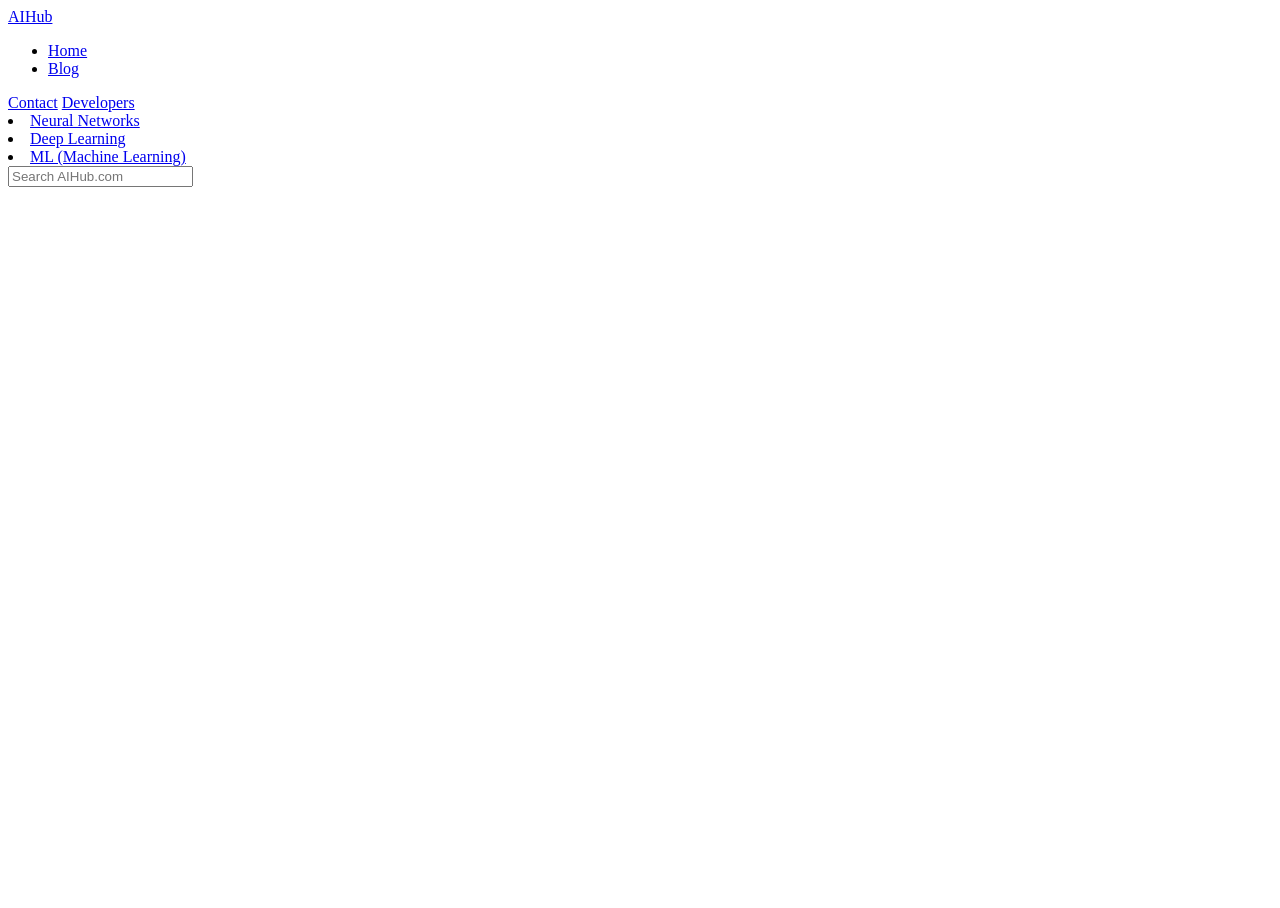
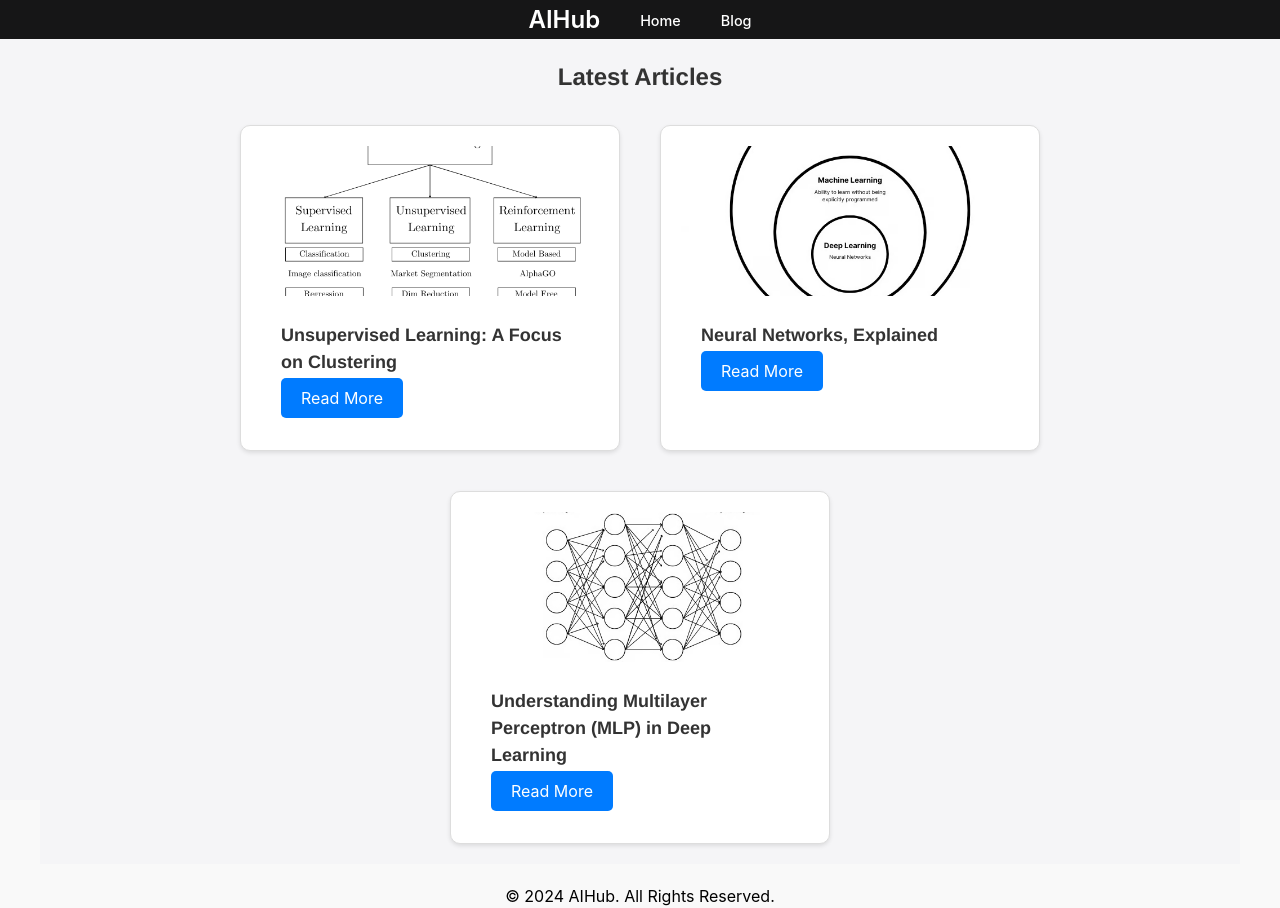
Before and after one commit to DenysSkobalo/Projet-Binome-Frontend, a plain HTML site: page pages/blog.html in a window 1280 px wide. Before the commit the page ends 800 px from the top, so only its background shows below. Drawn offline with Linux system fonts and the light colour scheme.

Commit message:
feat: Add blog pages

```diff
--- /dev/null
+++ b/css/blog.css
@@ -0,0 +1,73 @@
+.blog-container {
+  font-family: -apple-system, BlinkMacSystemFont, 'Segoe UI', Roboto, Oxygen, Ubuntu, Cantarell, 'Open Sans', 'Helvetica Neue', sans-serif;
+  background-color: #f5f5f7;
+  max-width: 1200px;
+  margin: 20px auto;
+}
+
+.blog-container h1 {
+  font-weight: 600;
+  font-size: 24px;
+  color: #333;
+  margin-bottom: 10px;
+  text-align: center;
+}
+
+.article-cards {
+  display: flex;
+  flex-wrap: wrap;
+  justify-content: center;
+}
+
+.card {
+  background-color: #fff;
+  border: 1px solid #ddd;
+  border-radius: 10px;
+  margin: 20px;
+  padding: 20px;
+  width: calc(33.33% - 20px);
+  box-shadow: 0 2px 4px rgba(0, 0, 0, 0.1);
+}
+
+.card img {
+  width: 100%;
+  height: 150px;
+  object-fit: cover;
+  border-radius: 10px 10px 0 0;
+}
+
+.card-content {
+  padding: 20px;
+}
+
+.card-content h2 {
+  font-weight: 600;
+  font-size: 18px;
+  color: #333;
+  margin-bottom: 10px;
+}
+
+.card-content p {
+  font-size: 16px;
+  color: #666;
+  margin-bottom: 20px;
+}
+
+.read-more {
+  background-color: #007bff;
+  color: #fff;
+  padding: 10px 20px;
+  border: none;
+  border-radius: 5px;
+  cursor: pointer;
+  transition: background-color 0.3s;
+}
+
+.read-more:hover {
+  background-color: #0056b3;
+}
+
+footer p {
+	margin: 0 auto;
+	text-align: center;
+}
--- /dev/null
+++ b/js/blog.js
@@ -0,0 +1,27 @@
+const pages = ["ml", "nn", "dl"];
+const articleContainer = document.querySelector('.article-cards');
+
+function createArticleCard(page) {
+  const htmlPage = `${page}.html`;
+  fetch(htmlPage)
+    .then(response => response.text())
+    .then(data => {
+      const parser = new DOMParser();
+      const doc = parser.parseFromString(data, "text/html");
+      const title = doc.querySelector('h1#title').textContent;
+      const card = document.createElement('div');
+      card.classList.add('card');
+      card.innerHTML = `
+        <img src="../assets/images/blog-post/${page}.jpg" alt="Blog Post ${page}">
+        <div class="card-content">
+          <h2>${title}</h2>
+          <a href="${htmlPage}" class="read-more">Read More</a>
+        </div>
+      `;
+      articleContainer.appendChild(card);
+    });
+}
+
+pages.forEach((page) => {
+  createArticleCard(page);
+});
--- a/pages/blog.html
+++ b/pages/blog.html
@@ -1,10 +1,16 @@
 <!DOCTYPE html>
 <html lang="en">
+
 <head>
 	<meta charset="UTF-8">
 	<meta name="viewport" content="width=device-width, initial-scale=1.0">
-	<title>Document</title>
+	<link rel="stylesheet" href="../css/reset.css">
+	<link rel="stylesheet" href="../css/main.css">
+	<link rel="stylesheet" href="../css/navbar.css">
+	<link rel="stylesheet" href="../css/blog.css">
+	<title>Blog</title>
 </head>
+
 <body>
 	<nav>
 		<div class="container">
@@ -38,5 +44,20 @@
 			</div>
 		</div>
 	</nav>
+
+	<div class="blog-container">
+		<h1>Latest Articles</h1>
+		<div class="article-cards"></div>
+	</div>
+	<footer>
+		<div class="container">
+			<p>&copy; 2024 AIHub. All Rights Reserved.</p>
+		</div>
+	</footer>
+
+	<script src="../js/navbar.js"></script>
+	<script src="../js/search.js"></script>
+	<script src="../js/blog.js"></script>
 </body>
+
 </html>
--- a/pages/dl.html
+++ b/pages/dl.html
@@ -45,7 +45,7 @@
 	</nav>
 	<div class="content-container">
 
-			<h1>Understanding Multilayer Perceptron (MLP) in Deep Learning</h1>
+			<h1 id="title">Understanding Multilayer Perceptron (MLP) in Deep Learning</h1>
 
 			<p>In the field of deep learning, we solve machine learning problems while using Artificial Neural Networks
 				(ANNs).</p>
--- a/pages/ml.html
+++ b/pages/ml.html
@@ -45,7 +45,7 @@
 	</nav>
 	<div class="content-container">
 		<header>
-			<h1>Unsupervised Learning: A Focus on Clustering</h1>
+			<h1 id="title">Unsupervised Learning: A Focus on Clustering</h1>
 		</header>
 
 		<article>
--- a/pages/nn.html
+++ b/pages/nn.html
@@ -45,7 +45,7 @@
 	</nav>
 	<div class="content-container">
 		<header>
-			<h1>Neural Networks, Explained</h1>
+			<h1 id="title">Neural Networks, Explained</h1>
 		</header>
 
 		<main>
```
Also changed, not shown: pages/contacts.html (+1 -0 lines), pages/developers.html (+2 -0 lines), assets/images/blog-post/dl.jpg (added), assets/images/blog-post/ml.jpg (added), assets/images/blog-post/nn.jpg (added).
